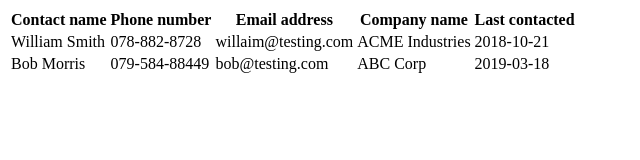
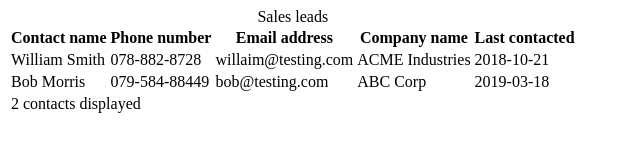
Before and after one commit to SSSangha90/MTA_HTML5-JS_Prep, a website: page CRM/contacts.html in a window 1280 px wide. Shown: the whole page, without its empty margins (0-640 px from the left). Drawn offline with Linux system fonts and the light colour scheme.

Commit message:
1st step of crm project

```diff
--- a/CRM/contacts.html
+++ b/CRM/contacts.html
@@ -33,6 +33,12 @@
                 <td>2019-03-18</td>
             </tr>
         </tbody>
+        <tfoot>
+            <tr>
+                <td colspan="5">2 contacts displayed</td>
+            </tr>
+        </tfoot>
+        <caption>Sales leads</caption>
     </table>
 </body>
 </html>
```
